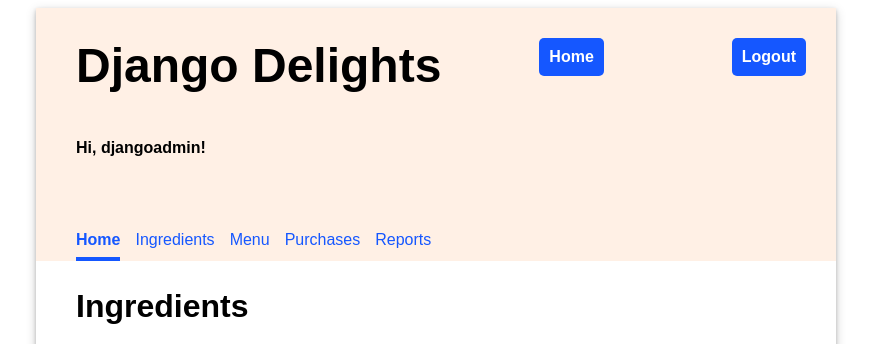
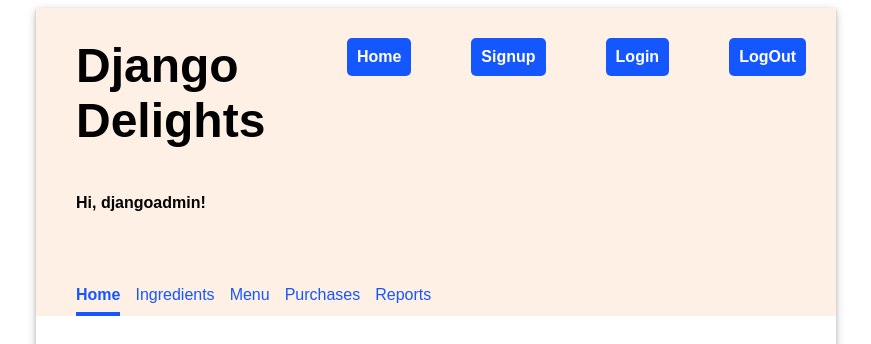
Before and after one commit to SimoParmeg/djangodelights, a Django app: page / in a window 1280 px wide. Shown: the top 344 px of the page, without its empty margins (204-1075 px from the left). Run offline with Django 3.2, Linux system fonts and the light colour scheme; a user stored in the database is signed in; data comes from the database, SQL or seed files in the repository; both versions use the stored data as it was after the commit.

Commit message:
added authentication and logout

```diff
--- a/inventory/templates/base.html
+++ b/inventory/templates/base.html
@@ -14,7 +14,9 @@
       <h1 class="title">Django Delights</h1>
       {% if user.is_authenticated %}
       <a class="logout" href="/">Home</a>
-      <a class="logout" href="/logout">Logout</a>
+      <a class="logout" href="/signup">Signup</a>
+      <a class="logout" href="/account/login">Login</a>
+      <a class="logout" href="/logout">LogOut</a>
       {% endif %}
     </div>
     {% if user.is_authenticated %}
--- /dev/null
+++ b/inventory/templates/registration/signup.html
@@ -0,0 +1,6 @@
+<h2>Sign up</h2>
+<form class="signup" method="post">
+  {% csrf_token %}
+  {{ form.as_p }}
+  <input type="submit" value="Signup"/>
+</form>
--- a/inventory/urls.py
+++ b/inventory/urls.py
@@ -1,9 +1,11 @@
 from django.urls import path, include
 from . import views
-from django.contrib import admin
-from django.contrib.staticfiles.urls import staticfiles_urlpatterns
+
 
 urlpatterns = [
+    path("logout/", views.log_out, name="logout"),
+    path('signup/', views.SignUp.as_view(), name='signup'),
+    path('account/login', include('django.contrib.auth.urls'), name='login'),
     path('', views.HomeView.as_view(), name='home'),
     path('ingredients/', views.IngredientsView.as_view(), name="ingredients"),
     path('ingredients/<pk>/update', views.UpdateIngredientView.as_view(), name="update_ingredient"),
--- a/inventory/views.py
+++ b/inventory/views.py
@@ -1,7 +1,9 @@
-from django.shortcuts import render
+from django.shortcuts import render, redirect
 from .models import MenuItem, RecipeRequirement, Ingredient, Purchase
 from django.views.generic import ListView, TemplateView, DetailView
 from django.views.generic.edit import CreateView, UpdateView, DeleteView
+from django.contrib.auth import login, logout
+from django.contrib.auth.forms import UserCreationForm
 from django.contrib.auth.mixins import LoginRequiredMixin
 from django.urls import reverse_lazy
 from django.db.models import Sum
@@ -19,6 +21,12 @@ class HomeView(LoginRequiredMixin, TemplateView):
         context["menu_items"] = MenuItem.objects.all()
         context["purchases"] = Purchase.objects.all()
         return context
+
+
+class SignUp(CreateView):
+   form_class = UserCreationForm
+   success_url = reverse_lazy('login')
+   template_name = 'registration/signup.html'
 
 
 class IngredientsView(LoginRequiredMixin, ListView):
@@ -89,3 +97,8 @@ class ReportView(LoginRequiredMixin, TemplateView):
         context["profit"] = revenue - total_cost
 
         return context
+
+
+def log_out(request):
+    logout(request)
+    return redirect("/")
```
Also changed, not shown: inventory/templates/registration/login.html (added, +11 -0 lines), db.sqlite3.
